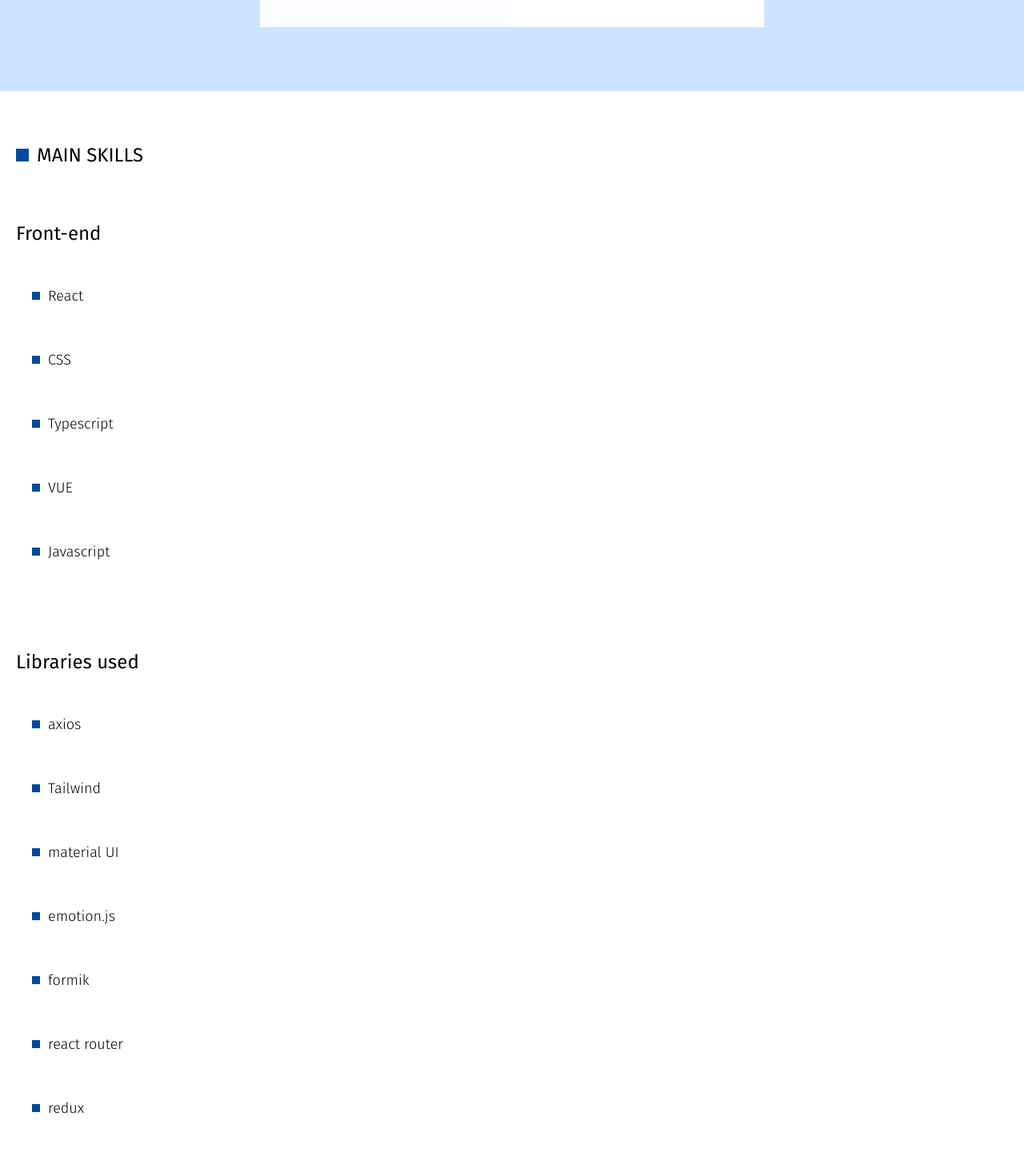
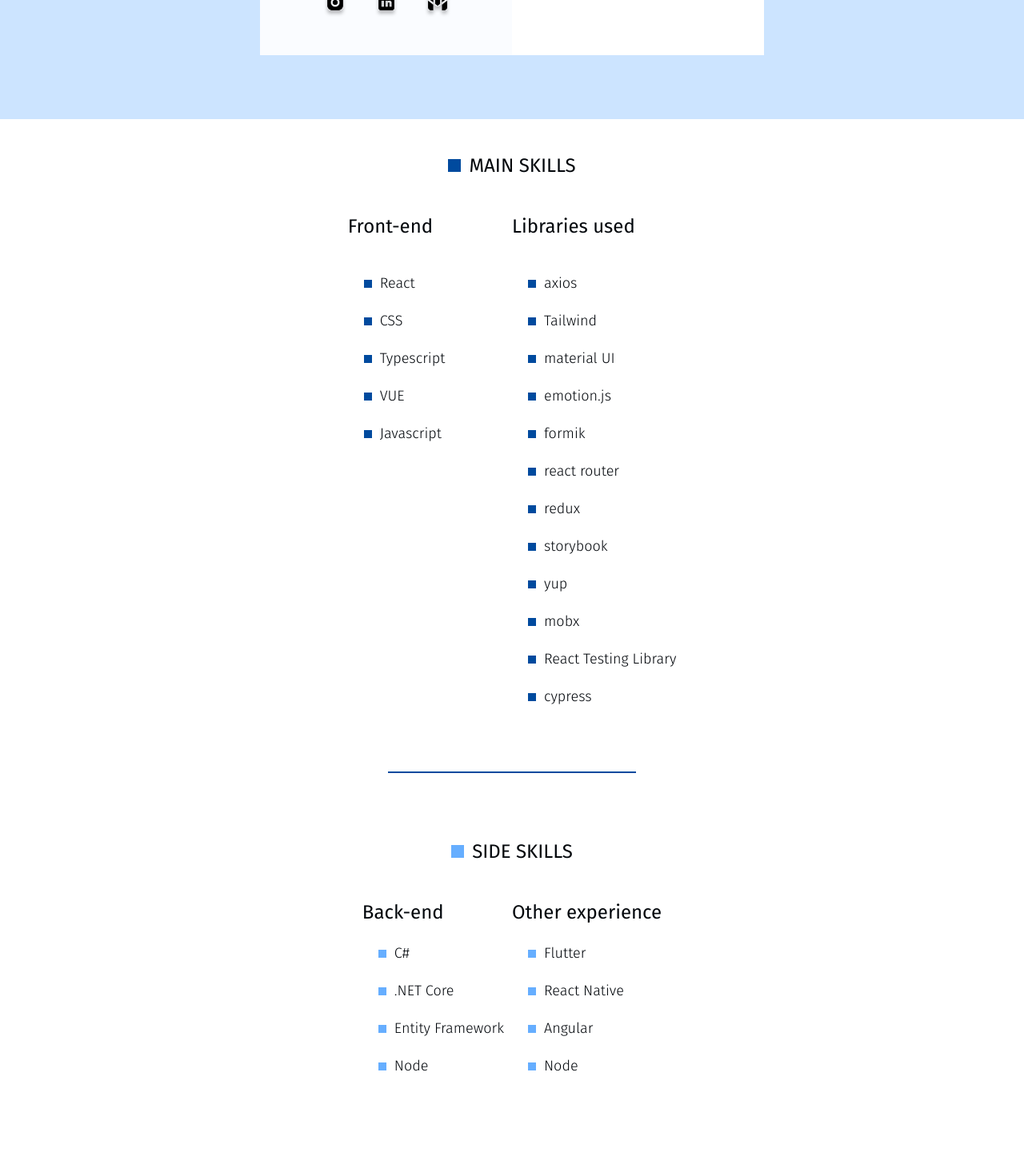
Before and after one commit to LukeKow/lukasz.kowalczyk.web.dev, a React (Vite) app: page / in a window 1280 px wide. Shown: the part 640-2096 px from the top of the page at 80% size. After the commit the page ends 2047 px from the top, so only its background shows below. Built offline with nearby package versions, Linux system fonts and the light colour scheme.

Commit message:
layout fix for desktop

```diff
--- a/src/Home.tsx
+++ b/src/Home.tsx
@@ -38,13 +38,10 @@
         id="Home"
         className="mb-5 lg:py-20 flex flex-col lg:items-center bg-blue-200"
       >
-        <section className="bg-white lg:max-w-[50%] flex flex-col lg:flex-row mx-7.5 lg:mx-0 gap-10 lg:gap-0">
+        <section className="bg-white lg:max-w-[50%] flex flex-col lg:flex-row mx-2.5 md:mx-5 gap-10 lg:gap-0">
           <div className="w-full lg:w-[50%] lg:max-w-[350px] lg:flex lg:flex-col lg:justify-center">
-            <div className="py-5 px-5 lg:px-5 flex flex-col items-center justify-center gap-5 bg-white w-full">
-              <div
-                className="bg-contain bg-no-repeat bg-center w-full min-w-[240px] lg:max-w-[270px] h-full min-h-[240px]"
-                style={{ backgroundImage: `url(${me})` }}
-              ></div>
+            <div className="py-5 px-2.5 md:px-5 flex flex-col items-center justify-center gap-5 bg-white w-full">
+              <img src={me} className="w-full max-w-[385px]" />
               <div className="font-medium tracking-wide text-[21px] lg:text-[30px] text-center">
                 Web developer
               </div>
@@ -65,7 +62,7 @@
             </div>
             <div className="bg-blue-100 pb-5"></div>
           </div>
-          <div className="w-full flex flex-col gap-[30px] py-10 px-5  lg:w-[50%] lg:max-w-[350px]">
+          <div className="w-full flex flex-col gap-[30px] py-10 px-2.5 md:px-5  lg:w-[50%] lg:max-w-[350px]">
             <div className="flex flex-col gap-2.5">
               <Typography fontType="header" textColor="blue" text="Cześć" />
               <Typography
@@ -79,22 +76,19 @@
               textColor="blue"
               text="Lorem ipsum dolor sit amet, consectetur adipiscing elit, sed do eiusmod tempor incididunt ut labore et dolore magna aliqua.Ut enim ad minim veniam, quis nostrud exercitation ullamco laboris nisi ut aliquip ex ea commodo consequat."
             />
-
-            {/* <TextSection
-              header="Cześć"
-              subheader="Oto kim jestem i co robię"
-              body="Lorem ipsum dolor sit amet, consectetur adipiscing elit, sed do eiusmod tempor incididunt ut labore et dolore magna aliqua.Ut enim ad minim veniam, quis nostrud exercitation ullamco laboris nisi ut aliquip ex ea commodo consequat."
-            /> */}
           </div>
         </section>
       </div>
       <Container bgColor="white">
+        <div>
           <PointerWithText
             fontType="subheader"
             textColor="blue"
             text={"MAIN SKILLS"}
             pointerColor="darkBlue"
           />
+        </div>
+        <div className="flex md:hidden flex-col">
           <Typography
             fontType="subheader"
             textColor="blue"
@@ -132,6 +126,50 @@
             ))}
           </SkillsListContainer>
           <Separator color="blue" separatorCustomStyle="my-10" />
+        </div>
+        <div className="hidden md:grid grid-cols-2 gap-y-5">
+          <Typography
+            fontType="subheader"
+            textColor="blue"
+            text="Front-end"
+            textCustomStyle="mt-10"
+          />
+          <Typography
+            fontType="subheader"
+            textColor="blue"
+            text="Libraries used"
+            textCustomStyle="mt-10"
+          />
+          <SkillsListContainer>
+            {mainSkills.map((mainSkill, index) => (
+              <PointerWithText
+                key={index}
+                text={mainSkill}
+                pointerSize="10px"
+                textColor="blue"
+                fontType="body"
+                pointerColor="darkBlue"
+              />
+            ))}
+          </SkillsListContainer>
+
+          <SkillsListContainer>
+            {librariesUsed.map((library, index) => (
+              <PointerWithText
+                key={index}
+                text={library}
+                pointerSize="10px"
+                textColor="blue"
+                fontType="body"
+                pointerColor="darkBlue"
+              />
+            ))}
+          </SkillsListContainer>
+        </div>
+        <Separator
+          color="darkBlue"
+          separatorCustomStyle="hidden md:block my-10 md:w-[25%]"
+        />
       </Container>
       <Container bgColor="white">
         <PointerWithText
@@ -140,8 +178,8 @@
           text={"SIDE SKILLS"}
           pointerColor="custom"
           pointerCustomStyle="bg-blue-400"
-          textCustomStyle=""
         />
+        <div className="flex md:hidden flex-col">
           <Typography
             fontType="subheader"
             textColor="blue"
@@ -161,9 +199,10 @@
               />
             ))}
           </SkillsListContainer>
-        <Separator color={"custom"} separatorCustomStyle="bg-blue-400 my-10" />
-      </Container>
-      <Container bgColor="white">
+          <Separator
+            color={"custom"}
+            separatorCustomStyle="bg-blue-400 my-10"
+          />
           <PointerWithText
             fontType="subheader"
             textColor="blue"
@@ -185,6 +224,48 @@
               />
             ))}
           </SkillsListContainer>
+        </div>
+        <div className="md:grid hidden grid-cols-2">
+          <Typography
+            fontType="subheader"
+            textColor="blue"
+            text="Back-end"
+            textCustomStyle="mt-10"
+          />
+          <Typography
+            fontType="subheader"
+            textColor="blue"
+            text="Other experience"
+            textCustomStyle="mt-10"
+          />
+          <SkillsListContainer>
+            {backendSkills.map((skill, index) => (
+              <PointerWithText
+                key={index}
+                text={skill}
+                pointerSize="10px"
+                textColor="blue"
+                fontType="body"
+                pointerColor="custom"
+                pointerCustomStyle="bg-blue-400"
+              />
+            ))}
+          </SkillsListContainer>
+
+          <SkillsListContainer>
+            {otherExperience.map((skill, index) => (
+              <PointerWithText
+                key={index}
+                text={skill}
+                pointerSize="10px"
+                textColor="blue"
+                fontType="body"
+                pointerColor="custom"
+                pointerCustomStyle="bg-blue-400"
+              />
+            ))}
+          </SkillsListContainer>
+        </div>
       </Container>
     </>
   );
--- a/src/components/shared/container/Container.tsx
+++ b/src/components/shared/container/Container.tsx
@@ -7,7 +7,7 @@
 }: PropsWithChildren<ConatinerProps>) => {
   return (
     <div
-      className={`py-5 px-5 flex flex-col h-full ${buttonColorMap[bgColor]}`}
+      className={`py-5 px-5 flex flex-col h-full md:items-center ${buttonColorMap[bgColor]}`}
     >
       {children}
     </div>
--- a/src/components/shared/pointerWithText/PointerWithText.tsx
+++ b/src/components/shared/pointerWithText/PointerWithText.tsx
@@ -12,12 +12,13 @@
   pointerCustomStyle,
 }: PointerWithTextProps) => {
   return (
-    <div className="h-10 lg:h-20 flex justify-between">
+    <div className="h- flex justify-between">
       <div className="flex gap-2.5 items-center ">
         <Pointer
           variant="steady"
           size={`${pointerSize || "16px"}`}
-          color={pointerColor || pointerCustomStyle}
+          color={pointerColor}
+          customStyle={pointerCustomStyle}
         />
         <Typography
           text={text}
--- a/src/components/shared/skillsListContainer/SkillsListContainer.tsx
+++ b/src/components/shared/skillsListContainer/SkillsListContainer.tsx
@@ -1,5 +1,9 @@
 import type { PropsWithChildren } from "react";
 
 export const SkillsListContainer = ({ children }: PropsWithChildren) => {
-  return <div className="pl-5 mt-5 mb-10">{children}</div>;
+  return (
+    <>
+      <div className="pl-5 mt-5 mb-10 flex flex-col gap-5">{children}</div>
+    </>
+  );
 };
--- a/src/components/topBar/components/pointer/Pointer.tsx
+++ b/src/components/topBar/components/pointer/Pointer.tsx
@@ -5,11 +5,11 @@
     <>
       {props.variant === "animated" ? (
         <div
-          className={`${pointerColorMap[props.color]} h-[5px] duration-500 transition-all ease-in-out`}
+          className={`${props.customStyle} ${pointerColorMap[props.color]} h-[5px] duration-500 transition-all ease-in-out`}
         />
       ) : (
         <div
-          className={`${pointerColorMap[props.color]}`}
+          className={`${props.customStyle} ${pointerColorMap[props.color]}`}
           style={{
             width: props.size,
             height: props.size,
--- a/src/components/topBar/components/pointer/PointerTypes.ts
+++ b/src/components/topBar/components/pointer/PointerTypes.ts
@@ -22,10 +22,12 @@
 export type PointerProps =
   | {
       color: PointerColor;
+      customStyle?: string;
       variant: "animated";
     }
   | {
+      color: PointerColor;
+      customStyle?: string;
       size: string;
-      color: PointerColor;
       variant: "steady";
     };
```
Lines whose indentation alone changed are shown as unchanged.
